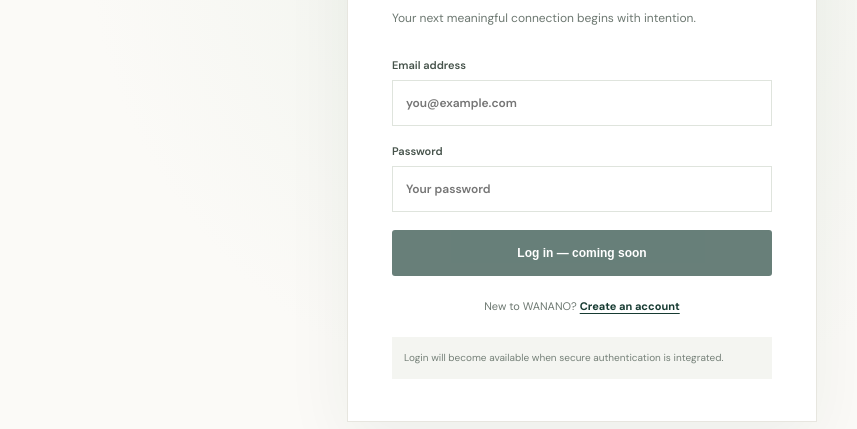
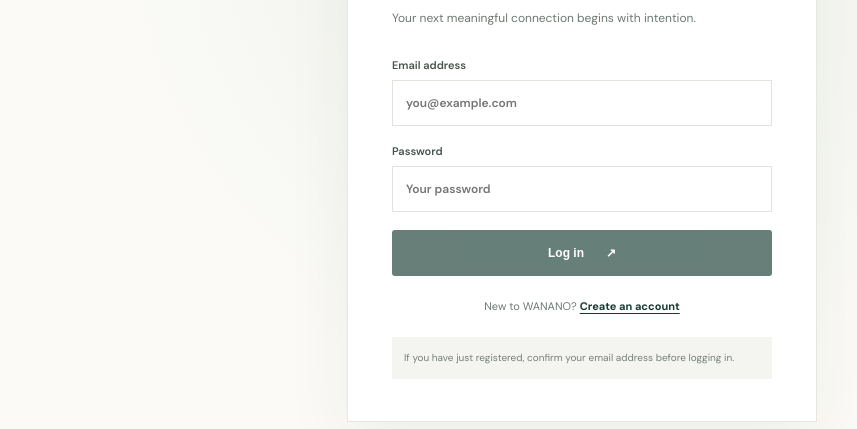
Before and after one commit to africa-beyond-social/wanano-dating-platform, a Next.js app: page /login in a window 1280 px wide. Shown: the part 246-675 px from the top of the page, without its empty margins (58-915 px from the left). Built offline with nearby package versions, Linux system fonts and the light colour scheme; a web font is replaced by a local one.

Commit message:
Activate WANANO email and password login

```diff
--- a/src/app/login/page.tsx
+++ b/src/app/login/page.tsx
@@ -1,20 +1,57 @@
+"use client";
+
+import { FormEvent, useState } from "react";
+import Link from "next/link";
+import { useRouter, useSearchParams } from "next/navigation";
+import { createClient } from "@/lib/supabase/client";
 import "../auth.css";
 
 export default function LoginPage() {
+  const router = useRouter();
+  const searchParams = useSearchParams();
+  const [email, setEmail] = useState("");
+  const [password, setPassword] = useState("");
+  const [loading, setLoading] = useState(false);
+  const [error, setError] = useState("");
+  const [message, setMessage] = useState(searchParams.get("message") === "confirmation_failed" ? "Your confirmation link could not be completed. Please request a new one or try again." : "");
+
+  async function handleSubmit(event: FormEvent<HTMLFormElement>) {
+    event.preventDefault();
+    setError("");
+    setMessage("");
+    setLoading(true);
+    try {
+      const supabase = createClient();
+      const { error: signInError } = await supabase.auth.signInWithPassword({
+        email: email.trim().toLowerCase(),
+        password
+      });
+      if (signInError) throw signInError;
+      router.replace("/dashboard");
+      router.refresh();
+    } catch (err) {
+      setError(err instanceof Error ? err.message : "We could not log you in. Check your details and try again.");
+    } finally {
+      setLoading(false);
+    }
+  }
+
   return <main className="auth-shell">
-    <a className="brand" href="/"><span className="brand-mark"><span>W</span></span><span>WANANO</span></a>
+    <Link className="brand" href="/"><span className="brand-mark"><span>W</span></span><span>WANANO</span></Link>
     <section className="auth-card">
       <div className="eyebrow">Welcome back</div>
       <h1>Log in to WANANO</h1>
       <p>Your next meaningful connection begins with intention.</p>
-      <form>
-        <label>Email address<input autoComplete="email" type="email" name="email" placeholder="you@example.com" required /></label>
-        <label>Password<input autoComplete="current-password" type="password" name="password" placeholder="Your password" required /></label>
-        <button className="button form-button" type="button" disabled>Log in — coming soon</button>
+      <form onSubmit={handleSubmit}>
+        <label>Email address<input autoComplete="email" type="email" name="email" value={email} onChange={e => setEmail(e.target.value)} placeholder="you@example.com" required /></label>
+        <label>Password<input autoComplete="current-password" type="password" name="password" value={password} onChange={e => setPassword(e.target.value)} placeholder="Your password" required /></label>
+        {error && <p className="form-alert form-error" role="alert">{error}</p>}
+        {message && <p className="form-alert form-success" role="status">{message}</p>}
+        <button className="button form-button" type="submit" disabled={loading}>{loading ? "Logging in…" : "Log in"} <span>↗</span></button>
       </form>
-      <div className="auth-note">New to WANANO? <a href="/register">Create an account</a></div>
-      <p className="notice">Login will become available when secure authentication is integrated.</p>
+      <div className="auth-note">New to WANANO? <Link href="/register">Create an account</Link></div>
+      <p className="notice">If you have just registered, confirm your email address before logging in.</p>
     </section>
-    <a className="back-home" href="/">← Back to WANANO</a>
+    <Link className="back-home" href="/">← Back to WANANO</Link>
   </main>;
 }
```
